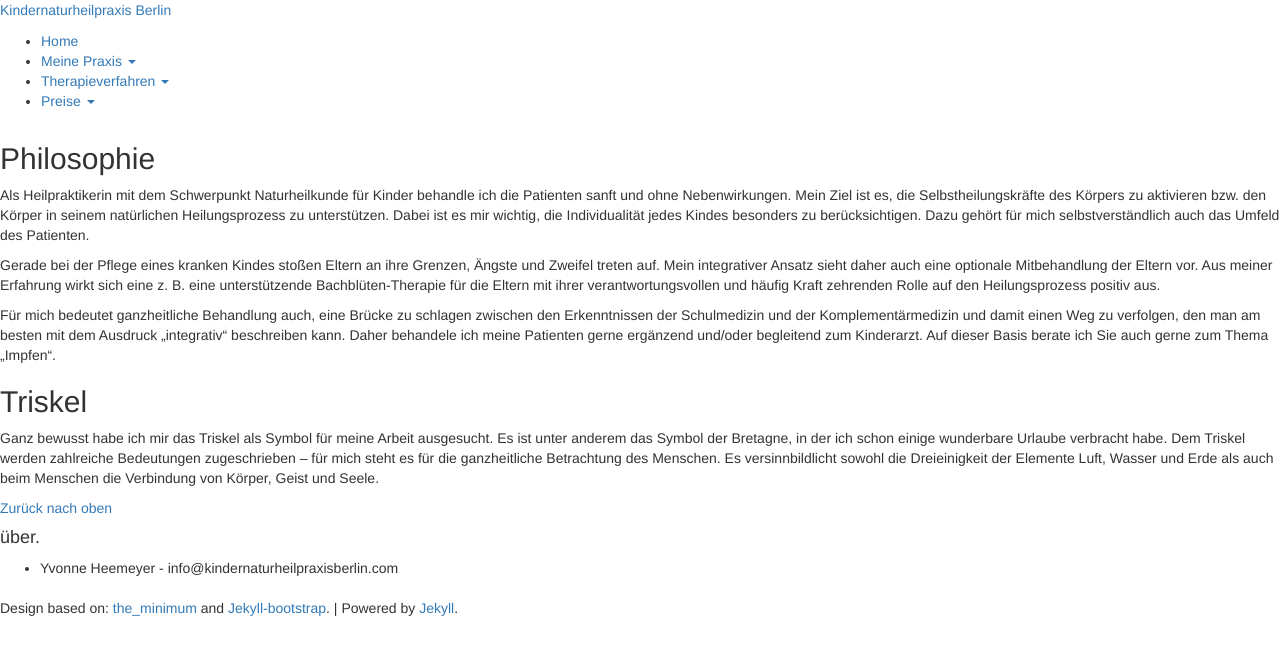
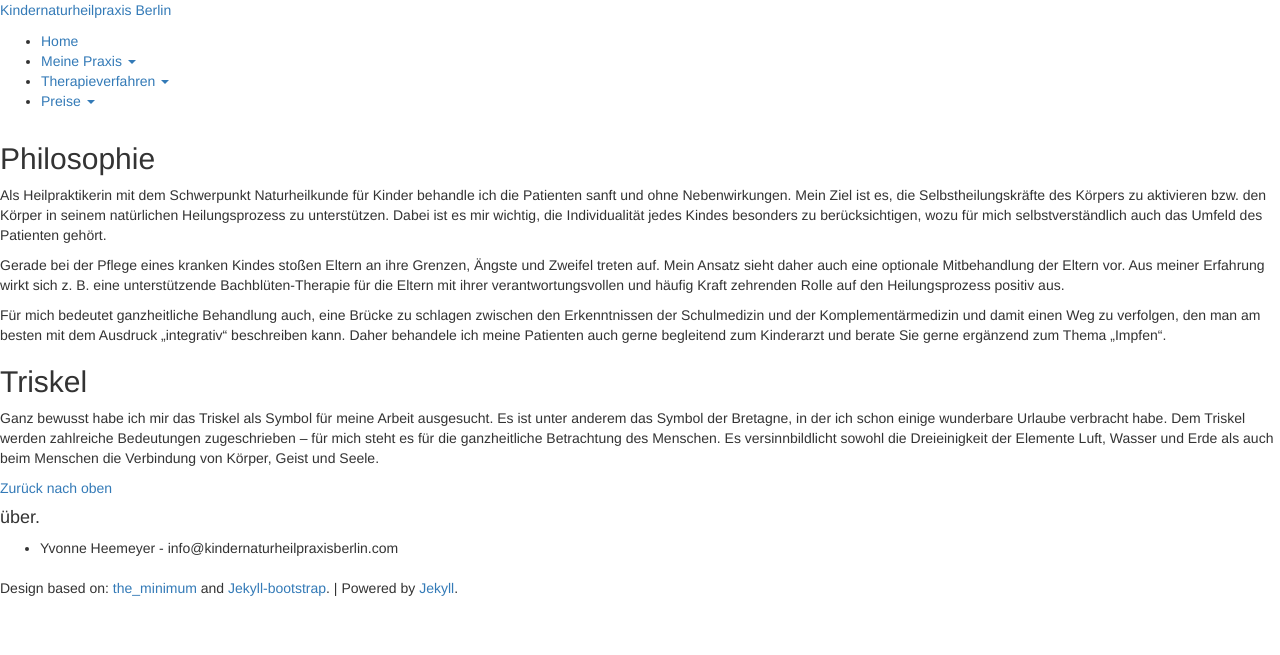
Before and after one commit to heilpraktiker/heilpraktiker.github.io, a Jekyll site: the page built from meine-praxis/philosophie/index.md, in a window 1280 px wide. Shown: the top 655 px of the page. Built offline with Jekyll 4.4.1, drawn with Linux system fonts in a browser that asks for light colours; nearby versions of some CDN libraries; comment, search, counter and statistics services are not loaded.

Commit message:
Updated index.md

```diff
--- a/meine-praxis/philosophie/index.md
+++ b/meine-praxis/philosophie/index.md
@@ -7,11 +7,11 @@
 
 {% include JB/setup %}
 ##Philosophie
-Als Heilpraktikerin mit dem Schwerpunkt Naturheilkunde für Kinder behandle ich die Patienten sanft und ohne Nebenwirkungen. Mein Ziel ist es, die Selbstheilungskräfte des Körpers zu aktivieren bzw. den Körper in seinem natürlichen Heilungsprozess zu unterstützen. Dabei ist es mir wichtig, die Individualität jedes Kindes besonders zu berücksichtigen. Dazu gehört für mich selbstverständlich auch das Umfeld des Patienten.
+Als Heilpraktikerin mit dem Schwerpunkt Naturheilkunde für Kinder behandle ich die Patienten sanft und ohne Nebenwirkungen. Mein Ziel ist es, die Selbstheilungskräfte des Körpers zu aktivieren bzw. den Körper in seinem natürlichen Heilungsprozess zu unterstützen. Dabei ist es mir wichtig, die Individualität jedes Kindes besonders zu berücksichtigen, wozu für mich selbstverständlich auch das Umfeld des Patienten gehört.
 
-Gerade bei der Pflege eines kranken Kindes stoßen Eltern an ihre Grenzen, Ängste und Zweifel treten auf. Mein integrativer Ansatz sieht daher  auch eine optionale Mitbehandlung der Eltern vor. Aus meiner Erfahrung wirkt sich eine z. B. eine unterstützende Bachblüten-Therapie für die Eltern mit ihrer verantwortungsvollen und häufig Kraft zehrenden Rolle auf den Heilungsprozess positiv aus.
+Gerade bei der Pflege eines kranken Kindes stoßen Eltern an ihre Grenzen, Ängste und Zweifel treten auf. Mein Ansatz sieht daher auch eine optionale Mitbehandlung der Eltern vor. Aus meiner Erfahrung wirkt sich z. B. eine unterstützende Bachblüten-Therapie für die Eltern mit ihrer verantwortungsvollen und häufig Kraft zehrenden Rolle auf den Heilungsprozess positiv aus.
 
-Für mich bedeutet ganzheitliche Behandlung auch, eine Brücke zu schlagen zwischen den Erkenntnissen der Schulmedizin und der Komplementärmedizin und damit einen Weg zu verfolgen, den man am besten mit dem Ausdruck „integrativ“ beschreiben kann.  Daher behandele ich meine Patienten gerne ergänzend und/oder begleitend zum Kinderarzt. Auf dieser Basis berate ich Sie auch gerne zum Thema „Impfen“.
+Für mich bedeutet ganzheitliche Behandlung auch, eine Brücke zu schlagen zwischen den Erkenntnissen der Schulmedizin und der Komplementärmedizin und damit einen Weg zu verfolgen, den man am besten mit dem Ausdruck „integrativ“ beschreiben kann. Daher behandele ich meine Patienten auch gerne begleitend zum Kinderarzt und berate Sie gerne ergänzend zum Thema „Impfen“.
 
 ##Triskel
 Ganz bewusst habe ich mir das Triskel als Symbol für meine Arbeit ausgesucht. Es ist unter anderem das Symbol der Bretagne, in der ich schon einige wunderbare Urlaube verbracht habe.
```
